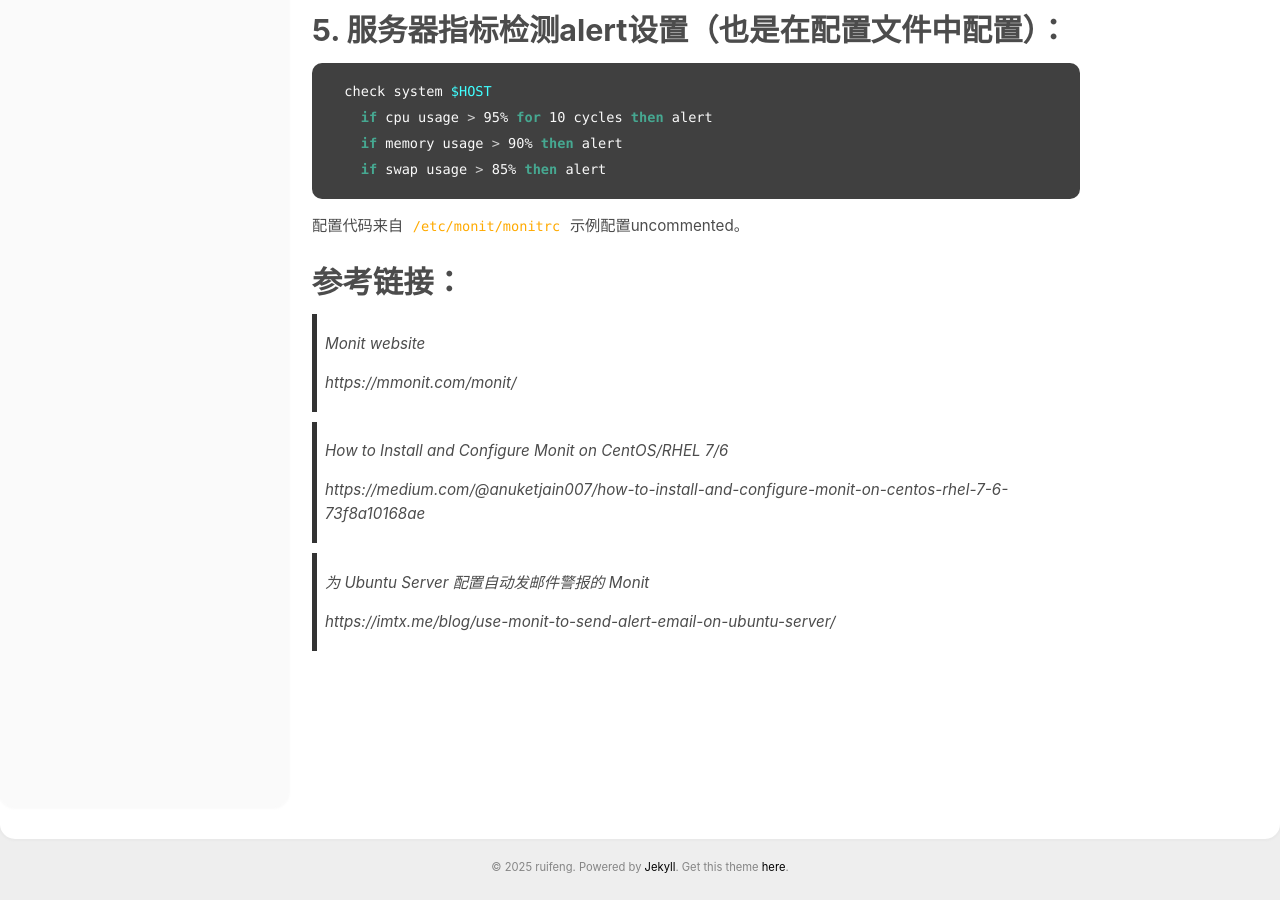
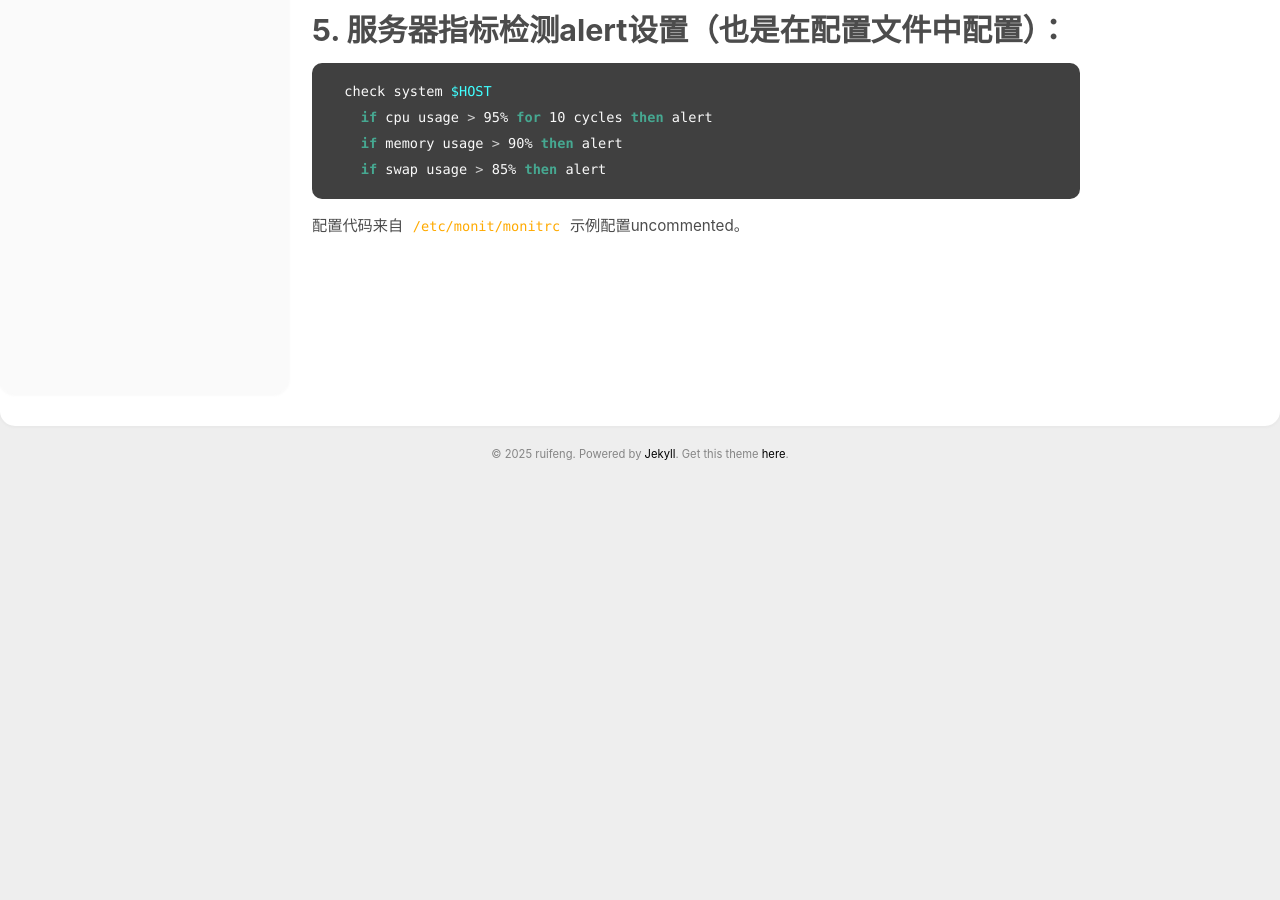
Before and after one commit to ruifengz90/ruifengz90.github.io, a Jekyll site: the page built from _posts/2020-01-01-monit-check-linux-status.md, in a window 1280 px wide and 900 px high, scrolled down 2028 px. Built offline with Jekyll 4.4.1, drawn with Linux system fonts in a browser that asks for light colours; after the commit the page ends 2515 px from its top, so only the background shows below that.

Commit message:
Update 2020-01-01-monit-check-linux-status.md

````diff
--- a/_posts/2020-01-01-monit-check-linux-status.md
+++ b/_posts/2020-01-01-monit-check-linux-status.md
@@ -89,17 +89,3 @@ set httpd port 2812 and
 ```
 
 配置代码来自 `/etc/monit/monitrc` 示例配置uncommented。
-
-# 参考链接：
-
-> Monit website
->
-> https://mmonit.com/monit/
-
-> How to Install and Configure Monit on CentOS/RHEL 7/6
->
-> https://medium.com/@anuketjain007/how-to-install-and-configure-monit-on-centos-rhel-7-6-73f8a10168ae
-
-> 为 Ubuntu Server 配置自动发邮件警报的 Monit
->
-> https://imtx.me/blog/use-monit-to-send-alert-email-on-ubuntu-server/
````
